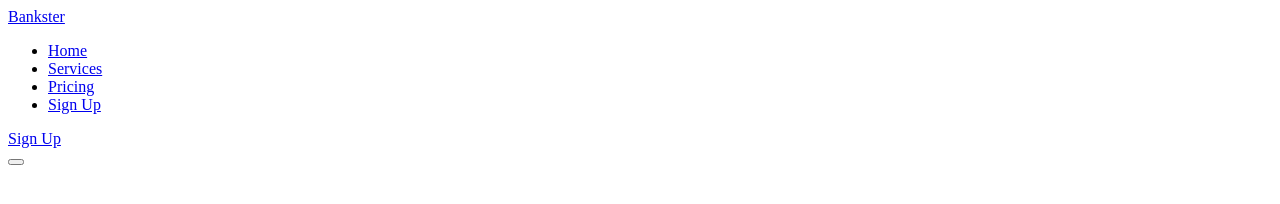
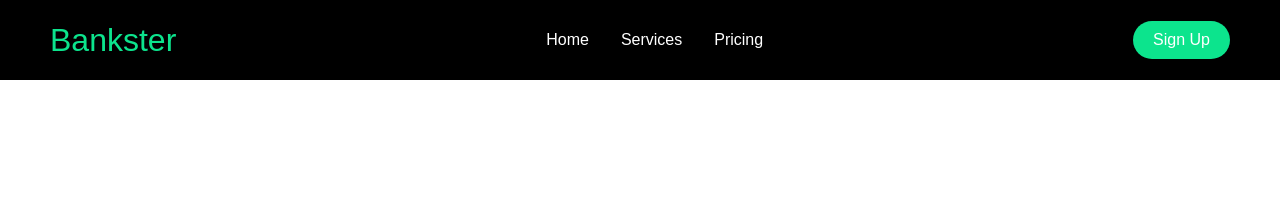
Before and after one commit to daniyar23243/front, a plain HTML site: page index.html in a window 1280 px wide. Drawn offline with Linux system fonts and the light colour scheme; files that its build step writes are made by us from their sources.

Commit message:
added styles ti navbar

```diff
--- a/css/style.css
+++ b/css/style.css
@@ -0,0 +1,86 @@
+*{
+    box-sizing: border-box;
+    margin:0;
+    padding:0;
+    font-family: kumbh-sans, sans-serif;
+    overflow-x: hidden;
+}
+
+.navbar__container{
+    display: flex;
+    justify-content: space-between;
+    align-items: center;
+    height: 80px;
+    background-color: #000;
+    z-index: 1000;
+    width: 100%;
+    margin: 0 auto;
+    padding: 0 50px;
+    position: fixed;
+}
+
+#navbar_logo{
+    color: #0ce48d;
+    courser: pointer;
+    text-decoration: none;
+    font-size: 2rem;
+}
+
+.navbar__menu{
+    display: flex;
+    justify-content: center;
+    list-style: none;
+    margin: 0 auto;
+}
+
+.navbar__item{
+    height: 80px;
+}
+
+.navbar__links{
+    color: #fff;
+    text-decoration: none;
+    height: 100%;
+    padding: 0 1rem;
+    display: flex;
+    align-items: center;
+}
+
+.navbar__links:hover{
+    color: #0ce48d;
+    transition: all 0.3s ease;
+}
+
+.navbar__btn{
+    display: flex;
+   align-items: center;
+}
+
+.navbar__btn.mobile{
+    display: none;
+}
+
+.navbar__btn.desktop{
+    display: flex;
+}
+
+.button{
+    background: #0ce48d;
+    padding: 10px 20px;
+    border: none;
+    border-radius: 20px;
+    color: #fff;
+    text-decoration: none;
+    display: flex;
+    align-items: center;
+}
+
+.button:hover{
+    background: #fff;
+    color: #0ce48d;
+    transition: all 0.3s ease;
+}
+
+.navbar__toggle{
+    display: none;
+}
--- a/index.html
+++ b/index.html
@@ -4,7 +4,7 @@
     <meta charset="UTF-8">
     <meta name="viewport" content="width=device-width, initial-scale=1.0">
     <title>Bankster - Digital Bank</title>
-    <link rel="stylesheet" href="style.css">
+    <link rel="stylesheet" href="css/style.css">
 </head>
 <body>
     <header>
@@ -25,7 +25,7 @@
                         <a href="signup.html" class="navbar__links">Sign Up</a>
                     </li>
                 </ul>
-                <div class="navbar__btn_desktop">
+                <div class="navbar__btn desktop">
                     <a href="signup.html" class="button">Sign Up</a>
                 </div>
 
```
